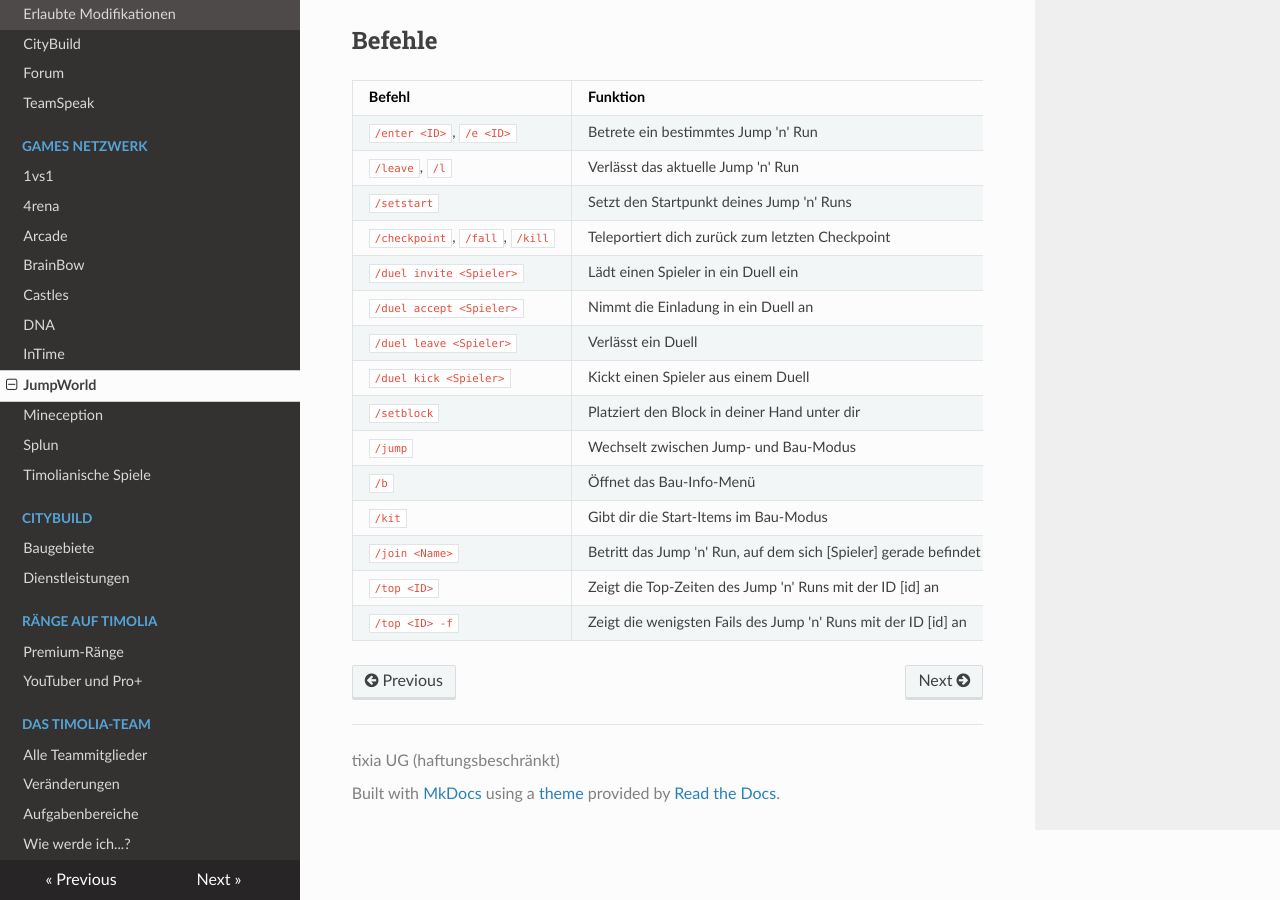
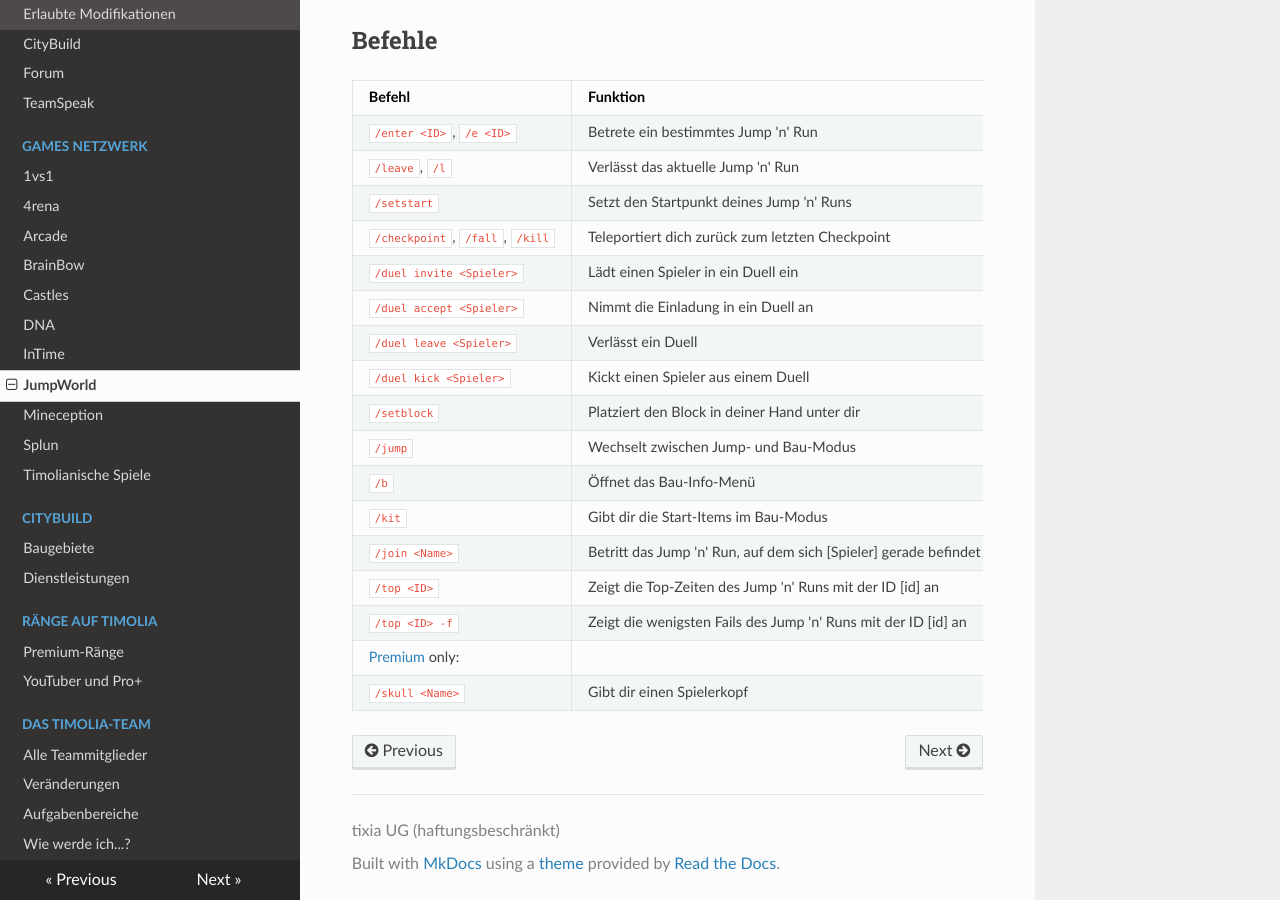
Before and after one commit to TimoliaDE/HowTo, an MkDocs documentation site: the page built from docs/games/jumpworld.md, in a window 1280 px wide and 900 px high, scrolled down 1656 px. Built offline with MkDocs 1.6.1, drawn with Linux system fonts in a browser that asks for light colours; nearby versions of some CDN libraries; old or Windows-style settings are respelled for this version of MkDocs.

Commit message:
Update jumpworld.md

```diff
--- a/docs/games/jumpworld.md
+++ b/docs/games/jumpworld.md
@@ -57,3 +57,5 @@ Welcher Premium-Rang dir welche Vorteile bietet, kannst du [hier](/ranks/premium
 | `/join <Name>`                  | Betritt das Jump 'n' Run, auf dem sich [Spieler] gerade befindet |
 | `/top <ID>`                     | Zeigt die Top-Zeiten des Jump 'n' Runs mit der ID [id] an |
 | `/top <ID> -f`                  | Zeigt die wenigsten Fails des Jump 'n' Runs mit der ID [id] an |
+[Premium](/ranks/premium/) only:
+| `/skull <Name>`                 | Gibt dir einen Spielerkopf
```
